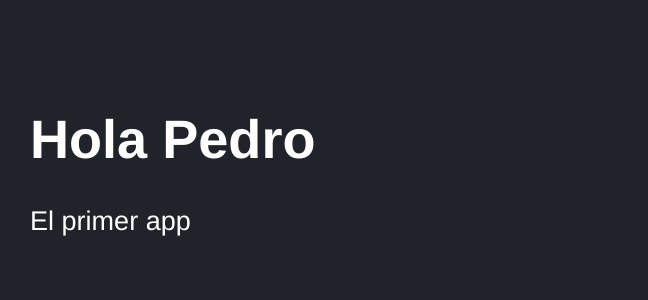
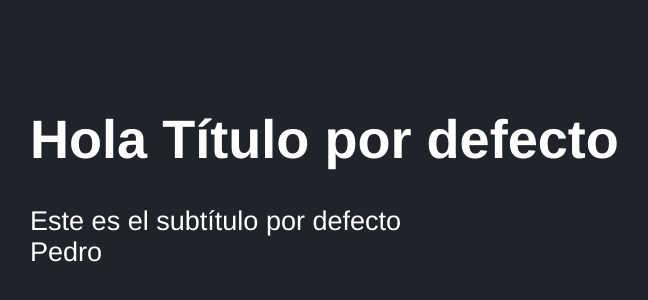
Before and after one commit to jhonnycgarcia/dev-talles-react-counter-app, a React (Vite) app: page / in a window 1280 px wide. Shown: the part 76-376 px from the top of the page, without its empty margins (118-766 px from the left). Built offline with nearby package versions, Linux system fonts and the light colour scheme.

Commit message:
PropsTypes - Default Props

```diff
--- a/src/FirstApp.jsx
+++ b/src/FirstApp.jsx
@@ -5,17 +5,25 @@ const getResult = () => {
   return 'Hola'
 }
 
-export const FirstApp = ({title, subtitle}) => {
+export const FirstApp = ({ name, title, subtitle }) => {
 
   return (
     <>
       <h1>{getResult() + ' ' + title}</h1>
       <div>{subtitle}</div>
+      <div>{name}</div>
     </>
   )
 }
 
 FirstApp.propTypes = {
+  name: PropTypes.string.isRequired,
   title: PropTypes.string.isRequired,
   subtitle: PropTypes.string.isRequired,
 };
+
+FirstApp.defaultProps = {
+  name: 'Pedro',
+  subtitle: 'Este es el subtítulo por defecto',
+  title: 'Título por defecto',
+}
--- a/src/main.jsx
+++ b/src/main.jsx
@@ -8,6 +8,6 @@ import './style.css'
 createRoot(document.getElementById('root')).render(
     <StrictMode>
         {/* <App /> */}
-        <FirstApp title='Pedro' subtitle='El primer app'/>
+        <FirstApp />
     </StrictMode>,
 )
```
